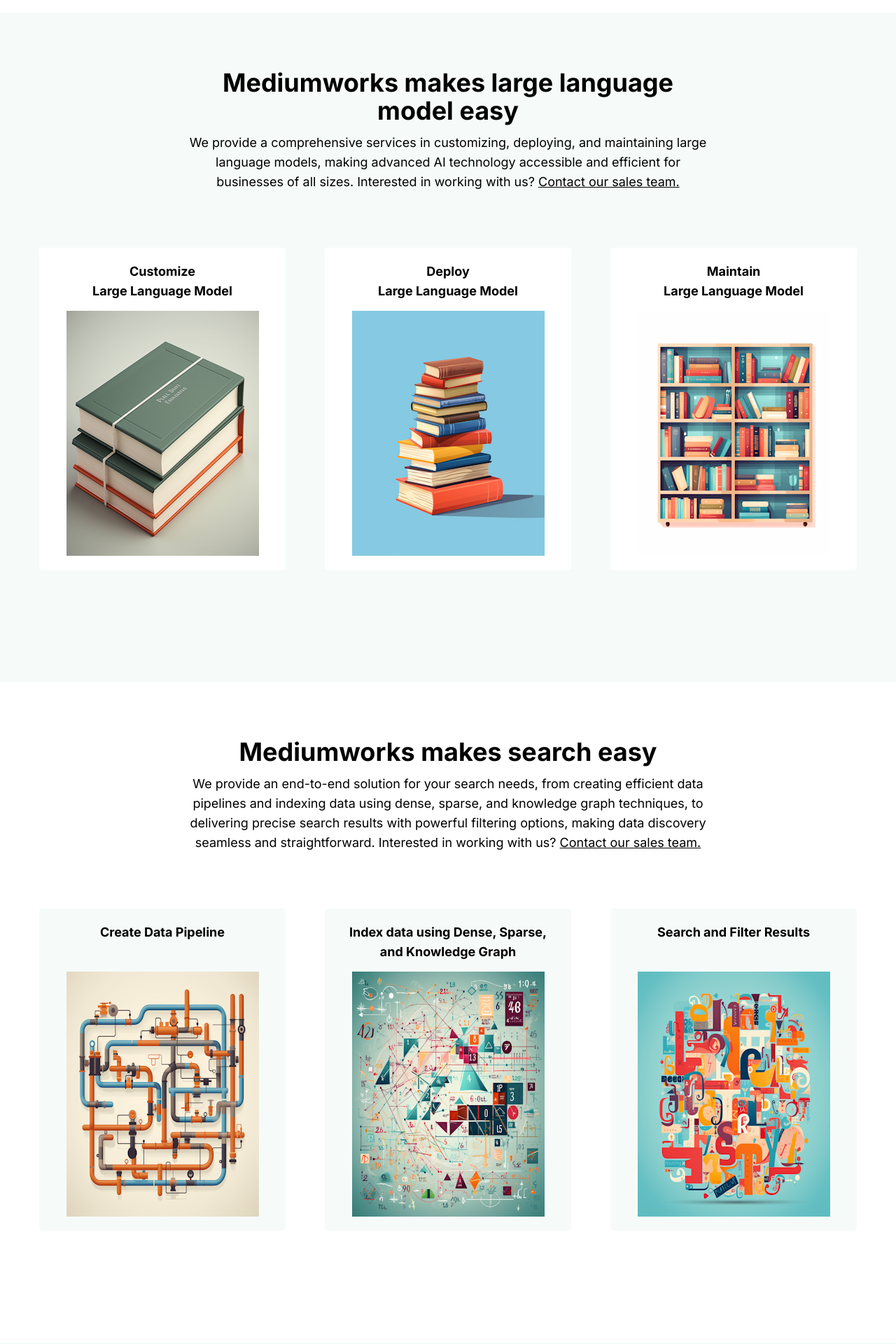
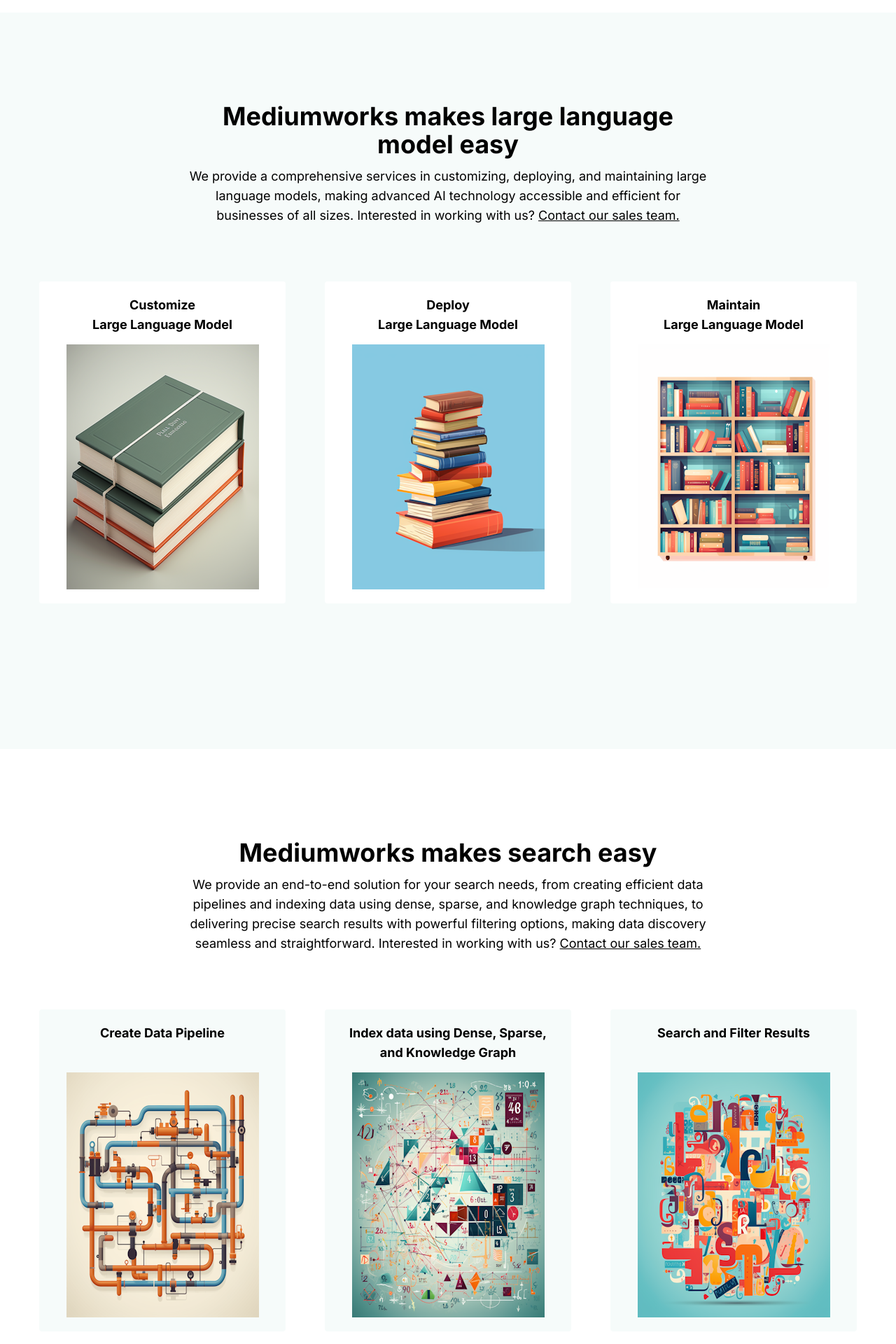
Before and after one commit to shahbazpro2/mediumworx, a Next.js app: page / in a window 1280 px wide. Shown: the part 816-2736 px from the top of the page at 70% size. Built offline with nearby package versions, Linux system fonts and the light colour scheme.

Commit message:
Add space

```diff
--- a/components/home/Section1.jsx
+++ b/components/home/Section1.jsx
@@ -4,7 +4,7 @@
 const Section1 = () => {
     return (
         <div className="bg-secondary">
-            <div className='md:py-20 py-10 container'>
+            <div className='md:py-32 py-10 container'>
                 <div className='md:w-[750px] m-auto text-center space-y-3'>
                     <div className="text-4xl font-bold">Mediumworks makes large language model easy</div>
                     <div className="text-lg">
--- a/components/home/Section2.jsx
+++ b/components/home/Section2.jsx
@@ -4,7 +4,7 @@
 const Section2 = () => {
     return (
         <div className="">
-            <div className='md:py-20 py-10 container'>
+            <div className='md:py-32 py-10 container'>
                 <div className='md:w-[750px] m-auto text-center space-y-3'>
                     <div className="text-4xl font-bold">Mediumworks makes search easy</div>
                     <div className="text-lg">
--- a/components/home/Section3.jsx
+++ b/components/home/Section3.jsx
@@ -4,7 +4,7 @@
 const Section3 = () => {
     return (
         <div className="bg-secondary">
-            <div className='md:py-20 py-10 container'>
+            <div className='md:py-32 py-10 container'>
                 <div className='md:w-[750px] m-auto text-center space-y-3'>
                     <div className="text-4xl font-bold">Mediumworks makes intelligent agent easy</div>
                     <div className="text-lg">
--- a/components/home/Section4.jsx
+++ b/components/home/Section4.jsx
@@ -4,7 +4,7 @@
 const Section4 = () => {
     return (
         <div className="">
-            <div className='md:py-20 py-10 container'>
+            <div className='md:py-32 py-10 container'>
                 <div className='md:w-[750px] m-auto text-center space-y-3'>
                     <div className="text-4xl font-bold">Mediumworks makes artificial intelligence easy</div>
                     <div className="text-lg">
--- a/components/terms/index.jsx
+++ b/components/terms/index.jsx
@@ -3,7 +3,7 @@
 
 const Terms = () => {
     return (
-        <div className='py-20 container'>
+        <div className='py-30 container'>
             <div className="text-center md:w-[600px] m-auto">
                 <div className="text-4xl font-bold">Terms of Service</div>
                 <div className="mt-1 text-sm">Last Updated: April 1, 2023</div>
```
